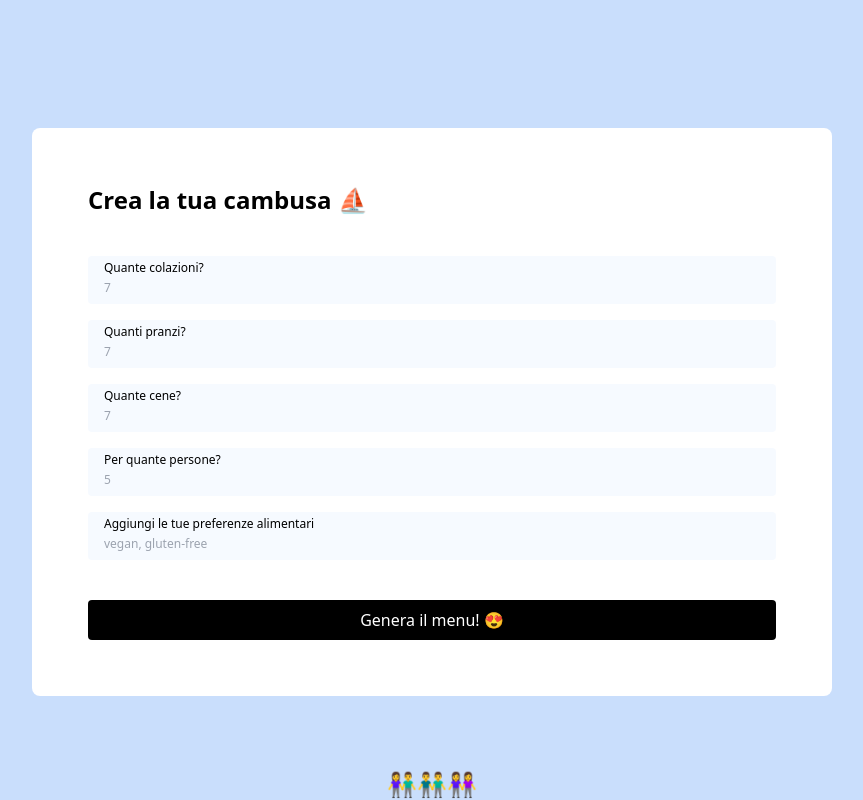
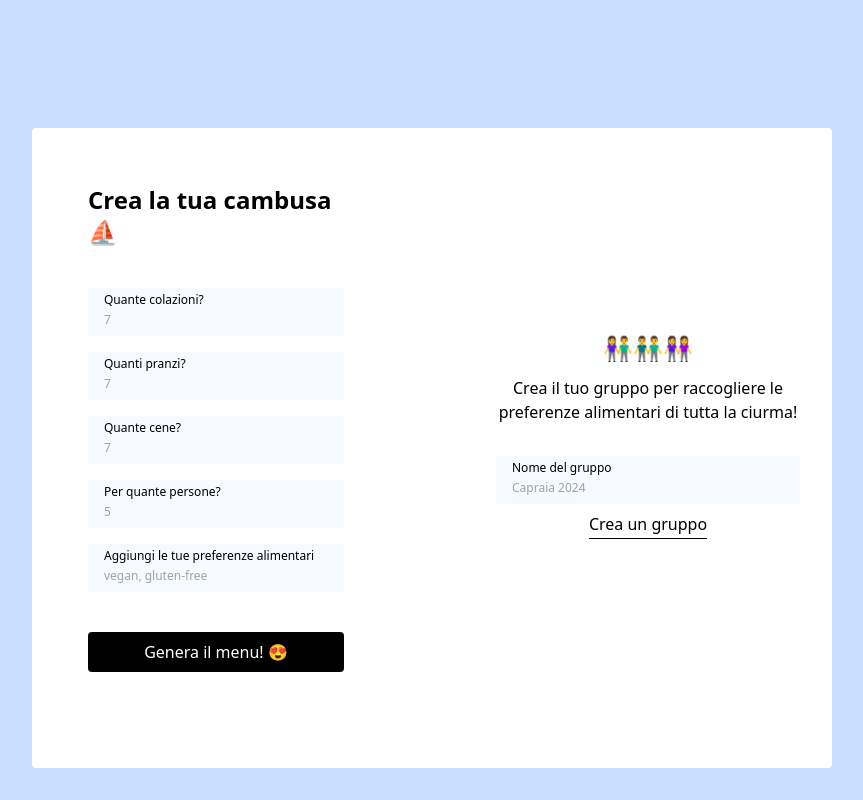
Before and after one commit to artscomi/cambusa, a Next.js app: page / in a window 1280 px wide. Shown: the top 800 px of the page, without its empty margins (208-1071 px from the left). Built offline with nearby package versions, Linux system fonts and the light colour scheme.

Commit message:
feat(): refactor layout

```diff
--- a/app/page.tsx
+++ b/app/page.tsx
@@ -1,8 +1,8 @@
 "use client";
 
 import { AddMenu } from "@/components/AddMenuForm";
+import { CreateGroupBox } from "@/components/CreateGroupBox";
 import { MainForm } from "@/components/MainForm";
-import { CreateGroupBox } from "@/components/MainForm/CreateGroupBox";
 import { MealMenu } from "@/components/MealPlanner/MealMenu";
 import { MealContextProvider } from "@/context/useMealContext";
 
@@ -11,9 +11,15 @@ export default function Home() {
     <main className="md:py-32 md:mx-20 lg:mx-30 xl:mx-60 2xl:mx-96 h-full overflow-auto">
       <div className="w-full items-end">
         <MealContextProvider>
-          <MainForm />
+          <div className="flex flex-col md:flex-row justify-items-center gap-16 items-center md:bg-white md:rounded">
+            <div className="flex-1 w-full">
+              <MainForm />
+            </div>
+            <div className="flex-1 w-full">
+              <CreateGroupBox />
+            </div>
+          </div>
           <MealMenu />
-          <CreateGroupBox />
           <AddMenu />
         </MealContextProvider>
       </div>
--- a/components/MainForm/CreateGroupBox.tsx
+++ b/components/CreateGroupBox.tsx
@@ -1,9 +1,9 @@
 "use client";
 
 import { useState } from "react";
-import { TextInput } from "../MealPlanner/TextInput";
 import { useRouter } from "next/navigation";
 import { nanoid } from "nanoid";
+import { TextInput } from "./MealPlanner/TextInput";
 
 export const CreateGroupBox = () => {
   const [groupName, setGroupName] = useState("");
@@ -24,7 +24,7 @@ export const CreateGroupBox = () => {
   };
 
   return (
-    <div className="p-8 rounded-lg flex-1 flex flex-col">
+    <form className="p-8 md:rounded-lg flex-1 flex flex-col onSubmit={handleSubmit} justify-center" onSubmit={handleSubmit}>
       <div className="mb-5">
         <span role="img" className="text-center block mb-3 text-2xl">
           👫👬👭
@@ -33,15 +33,16 @@ export const CreateGroupBox = () => {
           Crea il tuo gruppo per raccogliere le preferenze alimentari di tutta
           la ciurma!
         </p>
-        <form onSubmit={handleSubmit}>
         <TextInput
-            className="bg-white"
+          className="max-md:bg-white"
           id="group-name"
           label="Nome del gruppo"
           value={groupName}
           type="text"
           placeholder="Capraia 2024"
-            onChange={(e) => setGroupName(e.target.value)}
+          onChange={(e: React.ChangeEvent<HTMLInputElement>) =>
+            setGroupName(e.target.value)
+          }
         />
         {error && <p className="text-red-500">{error}</p>}
         <button
@@ -50,8 +51,7 @@ export const CreateGroupBox = () => {
         >
           Crea un gruppo
         </button>
+      </div>
     </form>
-      </div>
-    </div>
   );
 };
--- a/components/MainForm/index.tsx
+++ b/components/MainForm/index.tsx
@@ -1,8 +1,6 @@
 "use client";
 
-import { MealMenu } from "../MealPlanner/MealMenu";
 import { TextInput } from "../MealPlanner/TextInput";
-import { CreateGroupBox } from "./CreateGroupBox";
 import { useFormConfig } from "@/hooks/useInputConfig";
 import { useMealContext } from "@/context/useMealContext";
 import { GroupData } from "@/types/types";
@@ -11,7 +9,7 @@ import { mockShoppingList } from "../MealPlanner/data";
 
 export const MainForm = ({ groupData }: { groupData?: GroupData }) => {
   const { inputConfig, formState } = useFormConfig();
-  const { mealList, setMealList } = useMealContext();
+  const { setMealList } = useMealContext();
   const { breakfast, lunch, dinner, dietaryPreferences, people } = formState;
   const [isLoading, setIsLoading] = useState(false);
 
@@ -55,7 +53,6 @@ export const MainForm = ({ groupData }: { groupData?: GroupData }) => {
             groupData ? `per il gruppo ${groupData.id}` : ""
           }`}</h1>
 
-          <div className="flex flex-col md:flex-row justify-items-center gap-16">
           <form className="flex-1" onSubmit={handleSubmit}>
             <div className="flex flex-col gap-4 mb-10">
               {inputConfig.map((config) => (
@@ -74,7 +71,6 @@ export const MainForm = ({ groupData }: { groupData?: GroupData }) => {
           </form>
         </div>
       </div>
-      </div>
     </>
   );
 };
```
Lines whose indentation alone changed are shown as unchanged.
